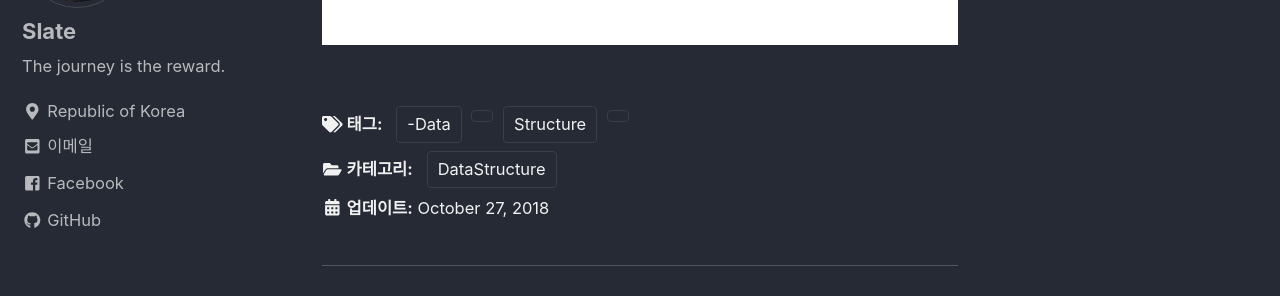
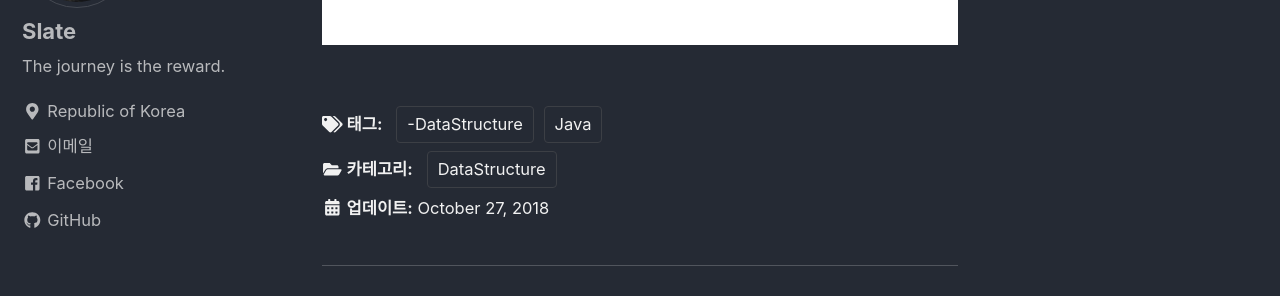
Before and after one commit to lesslate/lesslate.github.io, a Jekyll site: the page built from _posts/Data Structure/2018-10-27-자료구조 Stack.md, in a window 1280 px wide and 900 px high, scrolled down 3634 px. Shown: the part 146-442 px from the top of the window. Built offline with Jekyll 4.4.1, drawn with Linux system fonts in a browser that asks for light colours; nearby versions of some CDN libraries; comment, search, counter and statistics services are not loaded.

Commit message:
Update _posts/Data Structure/2018-10-27-자료구조 Stack.md

```diff
--- a/_posts/Data Structure/2018-10-27-자료구조 Stack.md
+++ b/_posts/Data Structure/2018-10-27-자료구조 Stack.md
@@ -4,7 +4,7 @@ categories:
   - DataStructure
 last_modified_at: 2018-10-27T13:00:00+09:00
 tags:
-  -Data Structure,Java
+  -DataStructure Java
 toc: true
 ---
 
```
